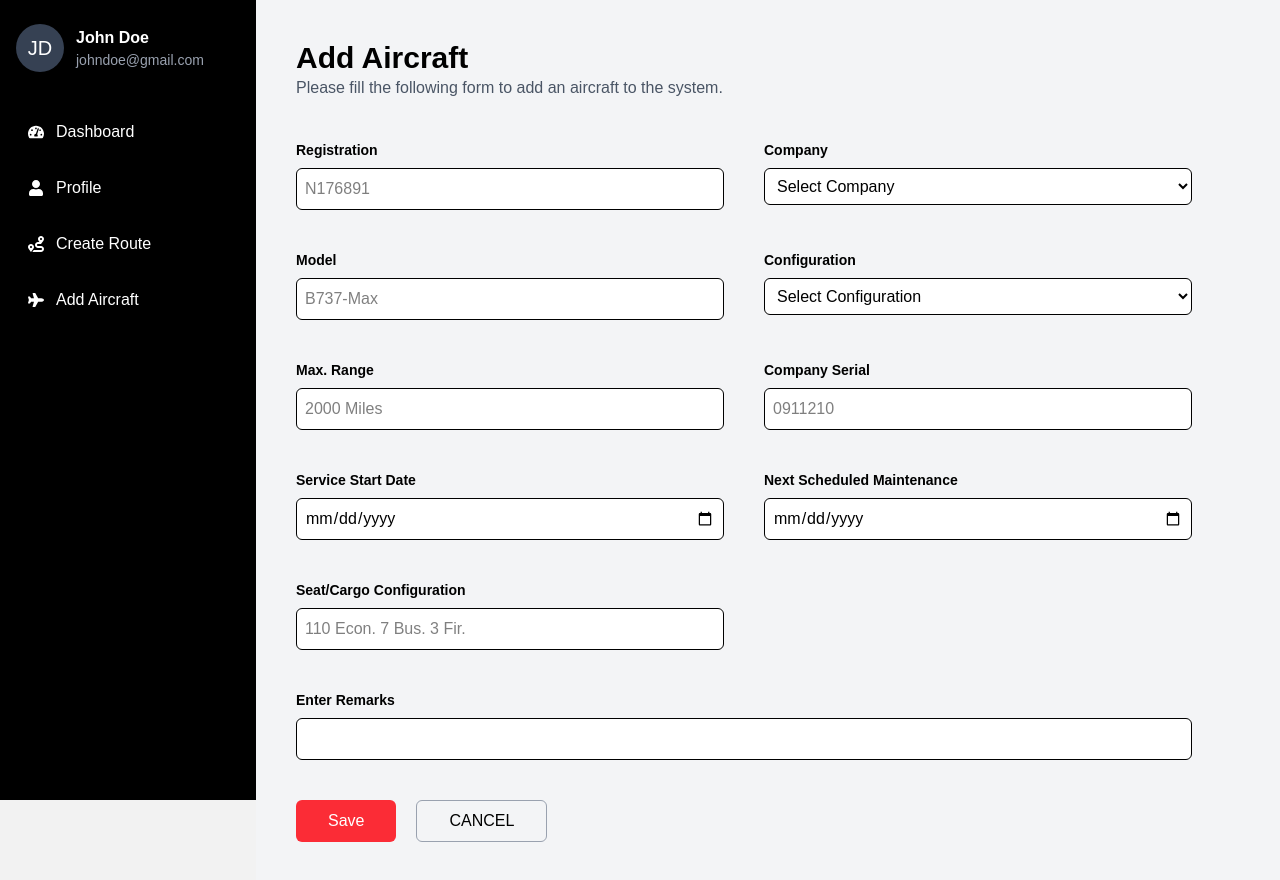
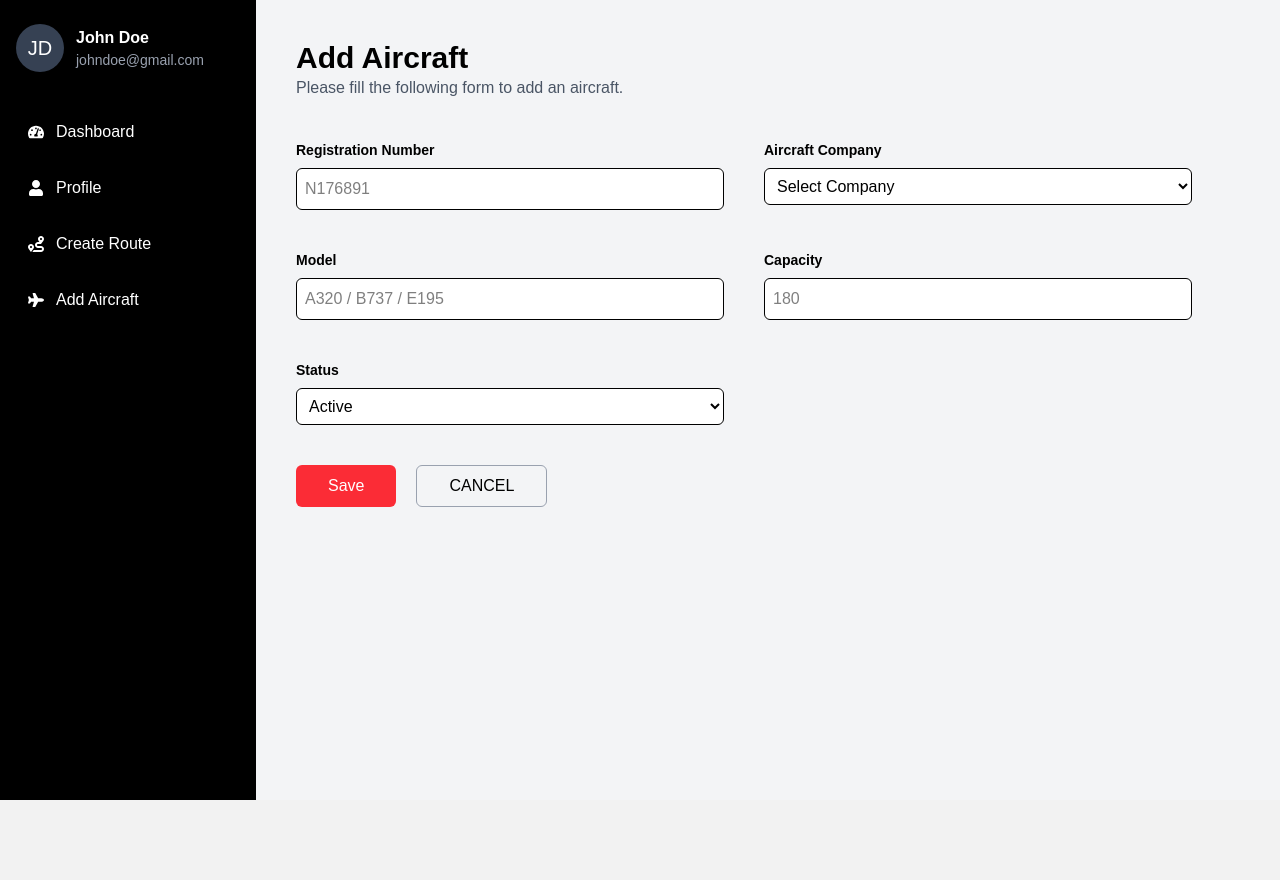
Before and after one commit to PDS-6083/frontend, a Next.js app: page /admin/aircrafts in a window 1280 px wide. After the commit the page ends 800 px from the top, so only its background shows below. Built offline with nearby package versions, Linux system fonts and the light colour scheme.

Commit message:
integrating admin backend

```diff
--- a/app/admin/aircrafts/page.tsx
+++ b/app/admin/aircrafts/page.tsx
@@ -6,55 +6,69 @@ import AdminSidebar from "@/app/components/sidebars/AdminSidebar";
 export default function AddAircraftPage() {
   const [registration, setRegistration] = useState("");
   const [model, setModel] = useState("");
-  const [maxRange, setMaxRange] = useState("");
-  const [serviceStart, setServiceStart] = useState("");
-  const [cargoConfig, setCargoConfig] = useState("");
+  const [capacity, setCapacity] = useState("");
   const [company, setCompany] = useState("");
-  const [configuration, setConfiguration] = useState("");
-  const [companySerial, setCompanySerial] = useState("");
-  const [nextMaintenance, setNextMaintenance] = useState("");
-  const [remarks, setRemarks] = useState("");
+  const [status, setStatus] = useState("active");
 
-  const handleSave = () => {
-    const aircraftData = {
-      registration,
+  const handleSave = async () => {
+    const payload = {
+      registration_number: registration,
+      aircraft_company: company,
       model,
-      maxRange,
-      serviceStart,
-      cargoConfig,
-      company,
-      configuration,
-      companySerial,
-      nextMaintenance,
-      remarks,
+      capacity: Number(capacity),
+      status,
     };
 
-    console.log("Aircraft Data:", aircraftData);
+    try {
+      const res = await fetch(
+        `${process.env.NEXT_PUBLIC_API_URL}/api/admin/aircraft`,
+        {
+          method: "POST",
+          credentials: "include", // send auth cookie
+          headers: {
+            "Content-Type": "application/json",
+          },
+          body: JSON.stringify(payload),
+        }
+      );
 
-    // Later: send to backend
-    // axios.post("/api/aircrafts/add", aircraftData);
+      if (!res.ok) {
+        const error = await res.json();
+        alert(error.detail || "Failed to add aircraft");
+        return;
+      }
+
+      alert("Aircraft added successfully!");
+      setRegistration("");
+      setModel("");
+      setCapacity("");
+      setCompany("");
+
+    } catch (err) {
+      console.error("Error:", err);
+      alert("Network error");
+    }
   };
 
   return (
     <div className="flex min-h-screen">
-      {/* Sidebar */}
-      <AdminSidebar/>
+      <AdminSidebar />
 
-      {/* Main */}
       <div className="flex-1 bg-gray-100 p-10">
 
-        {/* Title */}
         <h1 className="text-3xl font-bold text-black">Add Aircraft</h1>
         <p className="text-gray-600 mb-10">
-          Please fill the following form to add an aircraft to the system.
+          Please fill the following form to add an aircraft.
         </p>
 
-        {/* Form Container */}
+        {/* FORM */}
         <div className="grid grid-cols-2 gap-10 max-w-4xl">
 
           {/* Registration */}
           <div>
-            <label className="block text-sm font-semibold text-black">Registration</label>
+            <label className="block text-sm font-semibold text-black">
+              Registration Number
+            </label>
             <input
               type="text"
               value={registration}
@@ -66,7 +80,9 @@ export default function AddAircraftPage() {
 
           {/* Company */}
           <div>
-            <label className="block text-sm font-semibold text-black">Company</label>
+            <label className="block text-sm font-semibold text-black">
+              Aircraft Company
+            </label>
             <select
               value={company}
               onChange={(e) => setCompany(e.target.value)}
@@ -81,106 +97,51 @@ export default function AddAircraftPage() {
 
           {/* Model */}
           <div>
-            <label className="block text-sm font-semibold text-black">Model</label>
+            <label className="block text-sm font-semibold text-black">
+              Model
+            </label>
             <input
               type="text"
               value={model}
               onChange={(e) => setModel(e.target.value)}
               className="w-full p-2 mt-2 border rounded-md bg-white text-black"
-              placeholder="B737-Max"
+              placeholder="A320 / B737 / E195"
             />
           </div>
 
-          {/* Configuration */}
+          {/* Capacity */}
           <div>
-            <label className="block text-sm font-semibold text-black">Configuration</label>
+            <label className="block text-sm font-semibold text-black">
+              Capacity
+            </label>
+            <input
+              type="number"
+              value={capacity}
+              onChange={(e) => setCapacity(e.target.value)}
+              className="w-full p-2 mt-2 border rounded-md bg-white text-black"
+              placeholder="180"
+            />
+          </div>
+
+          {/* Status */}
+          <div>
+            <label className="block text-sm font-semibold text-black">
+              Status
+            </label>
             <select
-              value={configuration}
-              onChange={(e) => setConfiguration(e.target.value)}
+              value={status}
+              onChange={(e) => setStatus(e.target.value)}
               className="w-full p-2 mt-2 border rounded-md bg-white text-black"
             >
-              <option value="">Select Configuration</option>
-              <option value="Passenger">Passenger Only</option>
-              <option value="Cargo">Cargo Only</option>
-              <option value="Passenger + Cargo">Passenger + Cargo</option>
+              <option value="active">Active</option>
+              <option value="maintenance">Maintenance</option>
+              <option value="retired">Retired</option>
             </select>
           </div>
 
-          {/* Max Range */}
-          <div>
-            <label className="block text-sm font-semibold text-black">Max. Range</label>
-            <input
-              type="text"
-              value={maxRange}
-              onChange={(e) => setMaxRange(e.target.value)}
-              className="w-full p-2 mt-2 border rounded-md bg-white text-black"
-              placeholder="2000 Miles"
-            />
-          </div>
-
-          {/* Company Serial */}
-          <div>
-            <label className="block text-sm font-semibold text-black">Company Serial</label>
-            <input
-              type="text"
-              value={companySerial}
-              onChange={(e) => setCompanySerial(e.target.value)}
-              className="w-full p-2 mt-2 border rounded-md bg-white text-black"
-              placeholder="0911210"
-            />
-          </div>
-
-          {/* Service Start Date */}
-          <div>
-            <label className="block text-sm font-semibold text-black">Service Start Date</label>
-            <input
-              type="date"
-              value={serviceStart}
-              onChange={(e) => setServiceStart(e.target.value)}
-              className="w-full p-2 mt-2 border rounded-md bg-white text-black"
-            />
-          </div>
-
-          {/* Next Scheduled Maintenance */}
-          <div>
-            <label className="block text-sm font-semibold text-black">
-              Next Scheduled Maintenance
-            </label>
-            <input
-              type="date"
-              value={nextMaintenance}
-              onChange={(e) => setNextMaintenance(e.target.value)}
-              className="w-full p-2 mt-2 border rounded-md bg-white text-black"
-            />
-          </div>
-
-          {/* Seat/Cargo Config */}
-          <div>
-            <label className="block text-sm font-semibold text-black">
-              Seat/Cargo Configuration
-            </label>
-            <input
-              type="text"
-              value={cargoConfig}
-              onChange={(e) => setCargoConfig(e.target.value)}
-              className="w-full p-2 mt-2 border rounded-md bg-white text-black"
-              placeholder="110 Econ. 7 Bus. 3 Fir."
-            />
-          </div>
-
-          {/* Remarks */}
-          <div className="col-span-2">
-            <label className="block text-sm font-semibold text-black">Enter Remarks</label>
-            <input
-              type="text"
-              value={remarks}
-              onChange={(e) => setRemarks(e.target.value)}
-              className="w-full p-2 mt-2 border rounded-md bg-white text-black"
-            />
-          </div>
         </div>
 
-        {/* Buttons */}
+        {/* BUTTONS */}
         <div className="flex mt-10 space-x-5">
           <button
             onClick={handleSave}
@@ -189,9 +150,7 @@ export default function AddAircraftPage() {
             Save
           </button>
 
-          <button
-            className="border border-gray-400 text-black px-8 py-2 rounded-md hover:bg-gray-300 transition"
-          >
+          <button className="border border-gray-400 text-black px-8 py-2 rounded-md hover:bg-gray-300 transition">
             CANCEL
           </button>
         </div>
--- a/app/admin/components/PopularRoutesCard.tsx
+++ b/app/admin/components/PopularRoutesCard.tsx
@@ -1,20 +1,60 @@
+"use client";
+
+import { useEffect, useState } from "react";
+
+interface PopularRoute {
+  route_id: number;
+  source_airport_code: string;
+  destination_airport_code: string;
+  approved_capacity: number;
+}
+
 export default function PopularRoutesCard() {
-  const routes = [
-    { from: "JFK", to: "IAD", cap: 8900 },
-    { from: "IAD", to: "DFW", cap: 7500 },
-    { from: "JFK", to: "LAX", cap: 7300 },
-    { from: "LAX", to: "DFW", cap: 5200 },
-    { from: "DXB", to: "IAD", cap: 3100 },
-    { from: "ORD", to: "JFK", cap: 1000 },
-    { from: "JFK", to: "IAD", cap: 995 },
-  ];
+  const [routes, setRoutes] = useState<PopularRoute[]>([]);
+  const [loading, setLoading] = useState(true);
+
+  useEffect(() => {
+    async function fetchDashboard() {
+      try {
+        const res = await fetch(
+          `${process.env.NEXT_PUBLIC_API_URL}/api/admin/dashboard`,
+          {
+            method: "GET",
+            credentials: "include",
+          }
+        );
+
+        if (!res.ok) {
+          console.error("Failed to fetch dashboard");
+          return;
+        }
+
+        const data = await res.json();
+        setRoutes(data.most_popular_routes);
+      } catch (err) {
+        console.error("Error fetching routes:", err);
+      } finally {
+        setLoading(false);
+      }
+    }
+
+    fetchDashboard();
+  }, []);
+
+  if (loading) {
+    return <div className="text-black">Loading routes...</div>;
+  }
 
   return (
     <div className="border bg-white p-4 rounded-md shadow-sm w-72 text-black">
       {routes.map((r, idx) => (
         <div key={idx} className="flex justify-between text-sm py-1">
-          <span>{r.from} → {r.to}</span>
-          <span className="text-gray-700">capacity {r.cap}</span>
+          <span>
+            {r.source_airport_code} → {r.destination_airport_code}
+          </span>
+          <span className="text-gray-700">
+            capacity {r.approved_capacity}
+          </span>
         </div>
       ))}
 
@@ -24,4 +64,3 @@ export default function PopularRoutesCard() {
     </div>
   );
 }
-//static data for popular routes card
```
Also changed, not shown: app/admin/components/OldAircraftsCard.tsx (+50 -13 lines), app/admin/profile/page.tsx (+120 -25 lines), app/admin/route/page.tsx (+88 -62 lines).
